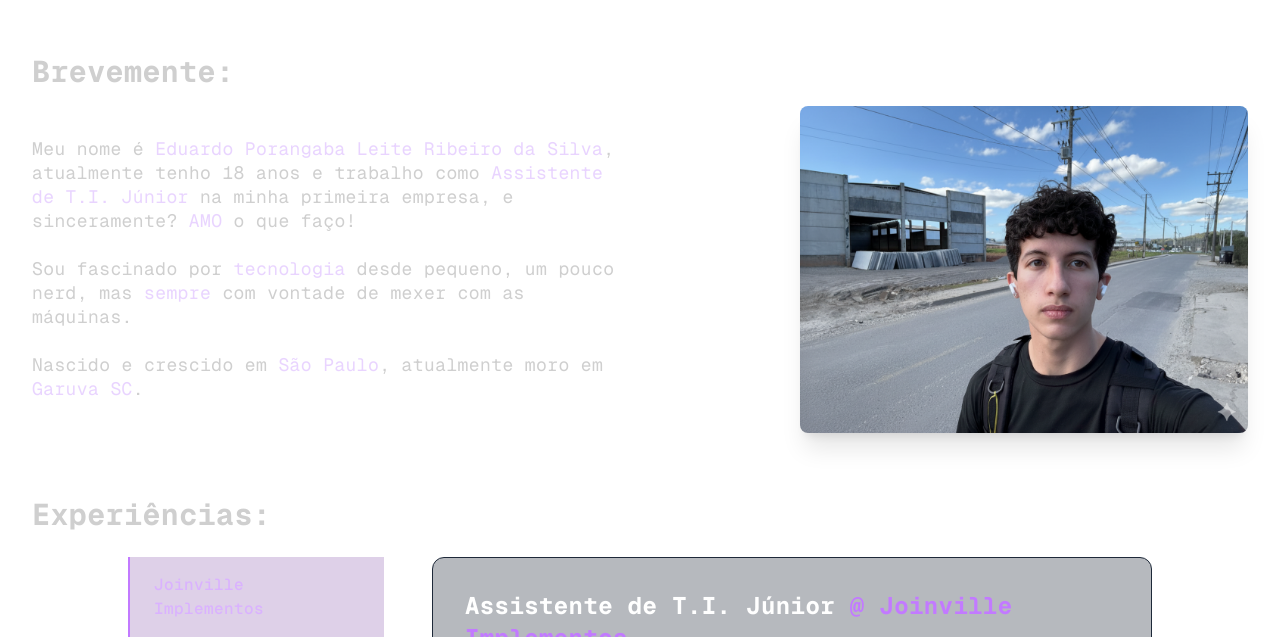
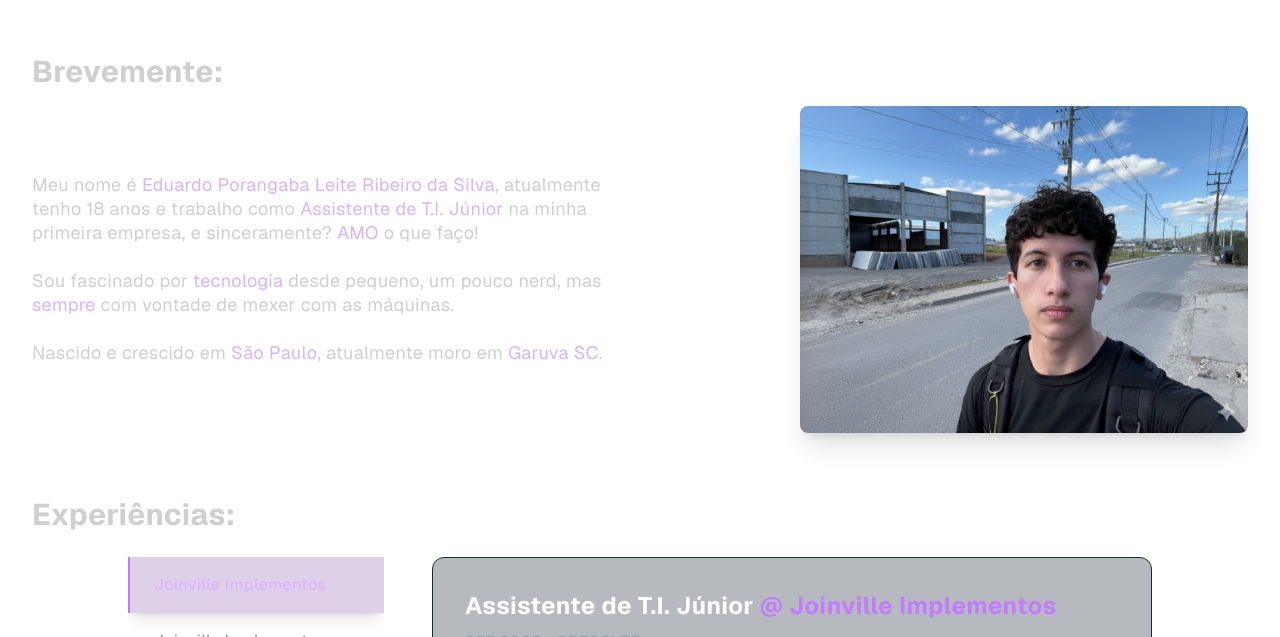
Before and after one commit to eduardoporangaba/about-me, a Next.js app: page / in a window 1280 px wide. Shown: the part 778-1415 px from the top of the page. Built offline with nearby package versions, Linux system fonts and the light colour scheme.

Commit message:
style att

```diff
--- a/app/globals.css
+++ b/app/globals.css
@@ -2,7 +2,7 @@
 
 :root {
   --background: #ffffff;
-  --foreground: #171717;
+  --foreground: #090909;
 }
 
 @theme inline {
@@ -14,7 +14,7 @@
 
 @media (prefers-color-scheme: dark) {
   :root {
-    --background: #152b1f;
+    --background: #34225b;
     --foreground: #ededed;
   }
 }
--- a/app/nameAnimation.tsx
+++ b/app/nameAnimation.tsx
@@ -13,7 +13,7 @@ export default function NameAnimation() {
         style={{
           fontFamily:
             "Impact, Haettenschweiler, 'Arial Narrow Bold', sans-serif",
-          fontSize: "clamp(2.5rem, 9vw + 1rem, 7rem)", // Pequeno no celular, gigante no desktop
+          fontSize: "clamp(2.5rem, 9vw + 1rem, 7rem)", // Pequeno no celular, grande no PC
           fontWeight: 900,
           letterSpacing: "0.12em",
           background: "linear-gradient(to right, #c084fc, #f3e8ff)",
--- a/app/page.tsx
+++ b/app/page.tsx
@@ -8,7 +8,7 @@ export default function Home() {
   const [menuOpen, setMenuOpen] = useState(false);
 
   return (
-    <div className="min-h-screen bg-background font-mono tracking-wide">
+    <div className="min-h-screen bg-background font-sans tracking-wide">
       {/* Navbar fixa, full-width, responsiva */}
       <nav className="fixed top-0 left-0 right-0 z-50 bg-background border-b border-neutral-200 dark:border-neutral-800">
         <div className="max-w-7xl mx-auto px-4 sm:px-6 lg:px-8">
@@ -139,7 +139,7 @@ export default function Home() {
         {/* Hero section */}
         <section className="min-h-screen flex flex-col items-center justify-center text-center -mt-20">
           <p className="text-lg mb-2">Opa! me chamo</p>
-          <h1 className="text-5xl sm:text-6xl lg:text-7xl font-bold mb-8">
+          <h1 className="text-7xl sm:text-6xl lg:text-7xl font-bold mb-8">
             <TypeAnimation />
           </h1>
           <p className="max-w-3xl text-base sm:text-lg leading-relaxed">
@@ -161,24 +161,24 @@ export default function Home() {
           <div className="grid grid-cols-1 md:grid-cols-2 gap-6 sm:gap-8 items-center">
             <p className="text-base sm:text-lg leading-6 text-left">
               Meu nome é{" "}
-              <span className="text-purple-200">
+              <span className="text-purple-300">
                 Eduardo Porangaba Leite Ribeiro da Silva
               </span>
               , atualmente tenho 18 anos e trabalho como{" "}
-              <span className="text-purple-200">Assistente de T.I. Júnior</span>{" "}
+              <span className="text-purple-300">Assistente de T.I. Júnior</span>{" "}
               na minha primeira empresa, e sinceramente?{" "}
-              <span className="text-purple-200">AMO</span> o que faço!
+              <span className="text-purple-300">AMO</span> o que faço!
               <br />
               <br />
               Sou fascinado por{" "}
-              <span className="text-purple-200">tecnologia</span> desde pequeno,
-              um pouco nerd, mas <span className="text-purple-200">sempre</span>{" "}
+              <span className="text-purple-300">tecnologia</span> desde pequeno,
+              um pouco nerd, mas <span className="text-purple-300">sempre</span>{" "}
               com vontade de mexer com as máquinas.
               <br />
               <br />
               Nascido e crescido em{" "}
-              <span className="text-purple-200">São Paulo</span>, atualmente
-              moro em <span className="text-purple-200">Garuva SC</span>.
+              <span className="text-purple-300">São Paulo</span>, atualmente
+              moro em <span className="text-purple-300">Garuva SC</span>.
             </p>
             <div className="flex justify-center md:justify-end mt-4 md:mt-0">
               <Image
```
